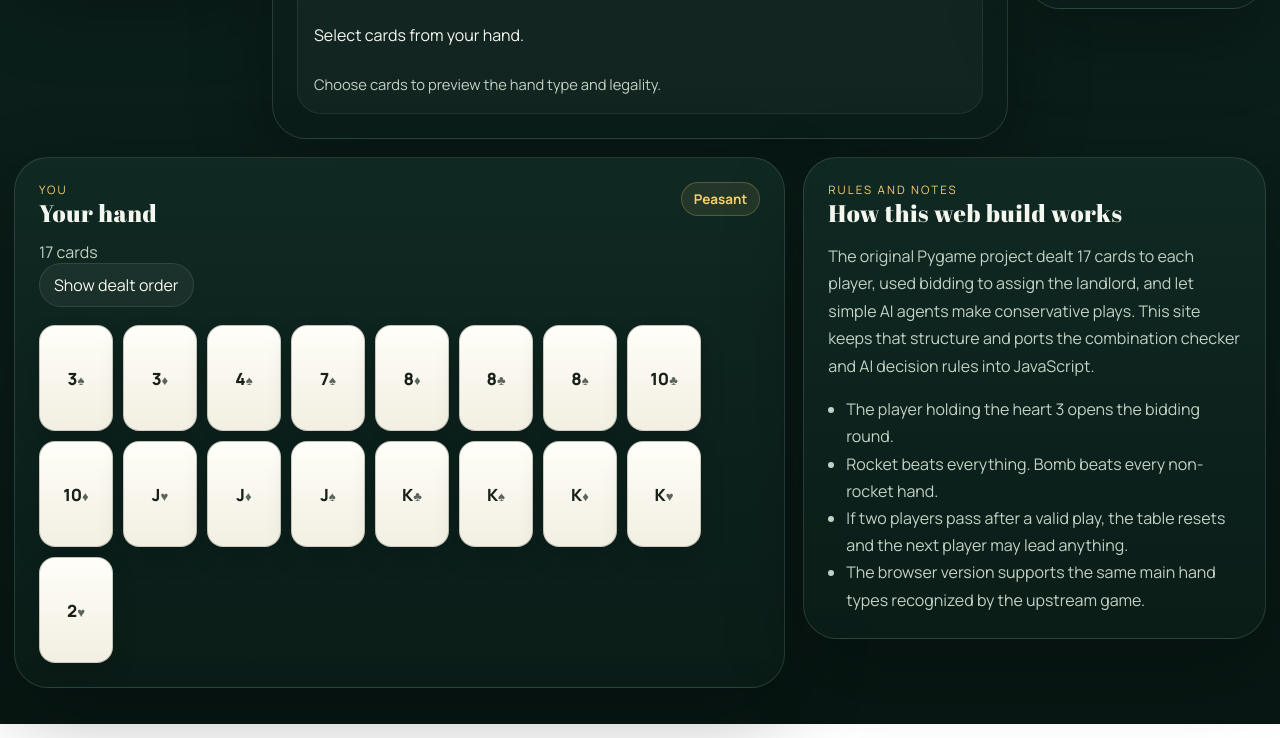
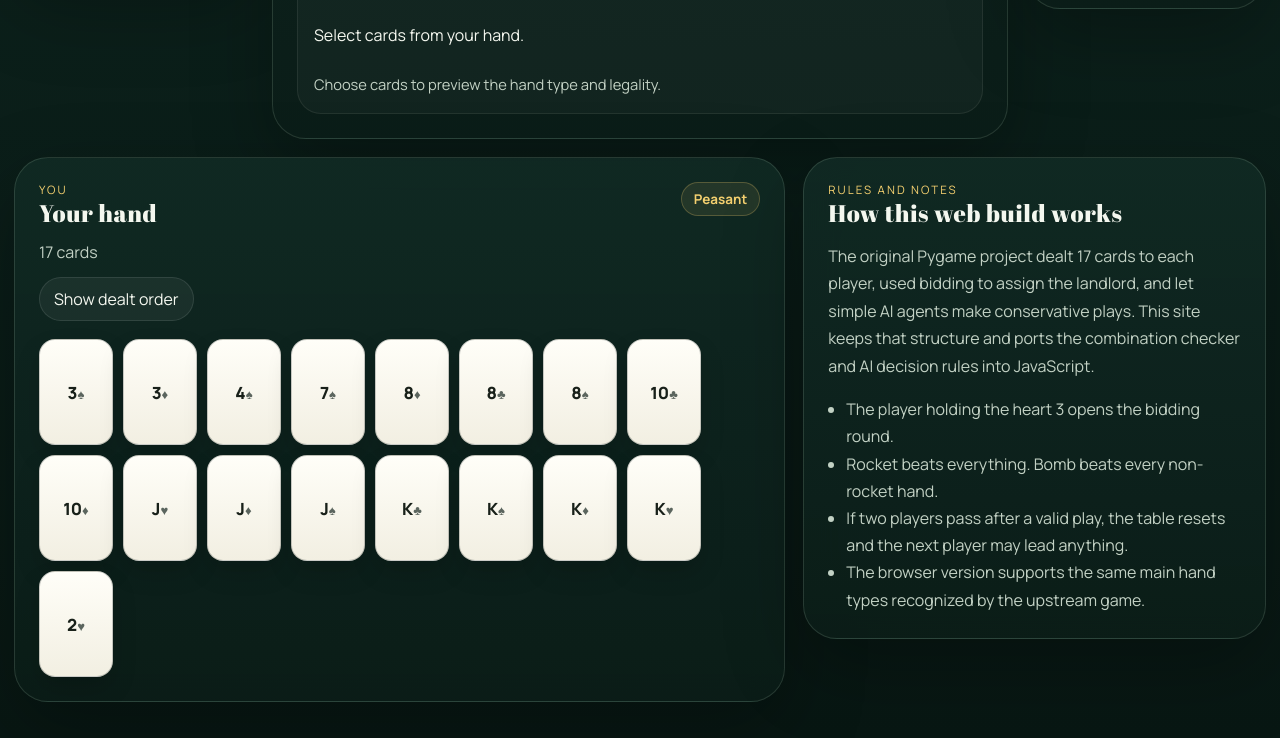
Before and after one commit to 3dprinting-delta/doudizhu-630976393ba0, a website: page index.html in a window 1280 px wide. Shown: the part 1160-1898 px from the top of the page. Drawn offline with Linux system fonts and the light colour scheme.

Commit message:
Add player hand organizer toggle: styles.css

```diff
--- a/styles.css
+++ b/styles.css
@@ -112,6 +112,7 @@ h1, h2, p, ul { margin: 0; }
 .log-item { display: grid; grid-template-columns: 110px 1fr; gap: 12px; padding: 10px 12px; border-radius: 16px; background: rgba(244, 247, 239, 0.04); border: 1px solid rgba(244, 247, 239, 0.08); }
 .log-speaker { color: var(--gold); font-weight: 800; }
 .bottom-row { grid-template-columns: 1.25fr 0.75fr; margin-top: 18px; align-items: start; }
+.hand-order-button { margin-top: 14px; justify-self: start; }
 .player-hand { margin-top: 18px; }
 .rules-copy { margin-top: 14px; line-height: 1.72; }
 .rules-list { margin-top: 16px; padding-left: 18px; line-height: 1.7; }
```
